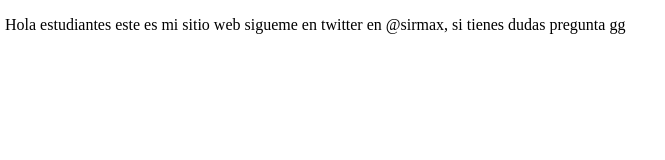
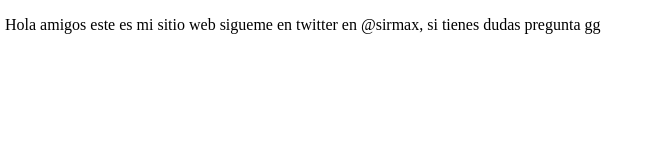
Before and after one commit to SirMax28/proyectoDemoCursoPrework, a plain HTML site: page index.html in a window 1280 px wide. Shown: the full height of the page, 3-668 px from the left. Drawn offline with Linux system fonts and the light colour scheme.

Commit message:
cambios agregados de sitios de twitter

```diff
--- a/index.html
+++ b/index.html
@@ -8,7 +8,7 @@
 </head>
 <body>
     <p>
-        Hola estudiantes este es mi sitio web sigueme en twitter en @sirmax, si tienes dudas pregunta gg
+        Hola amigos este es mi sitio web sigueme en twitter en @sirmax, si tienes dudas pregunta gg
     </p>
 
 </body>
```
